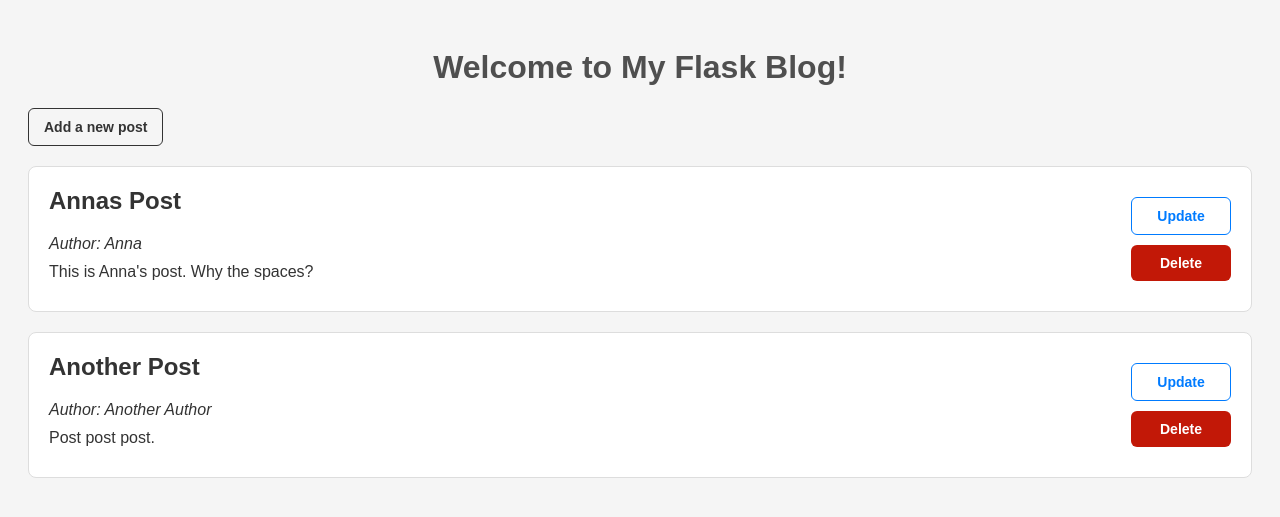
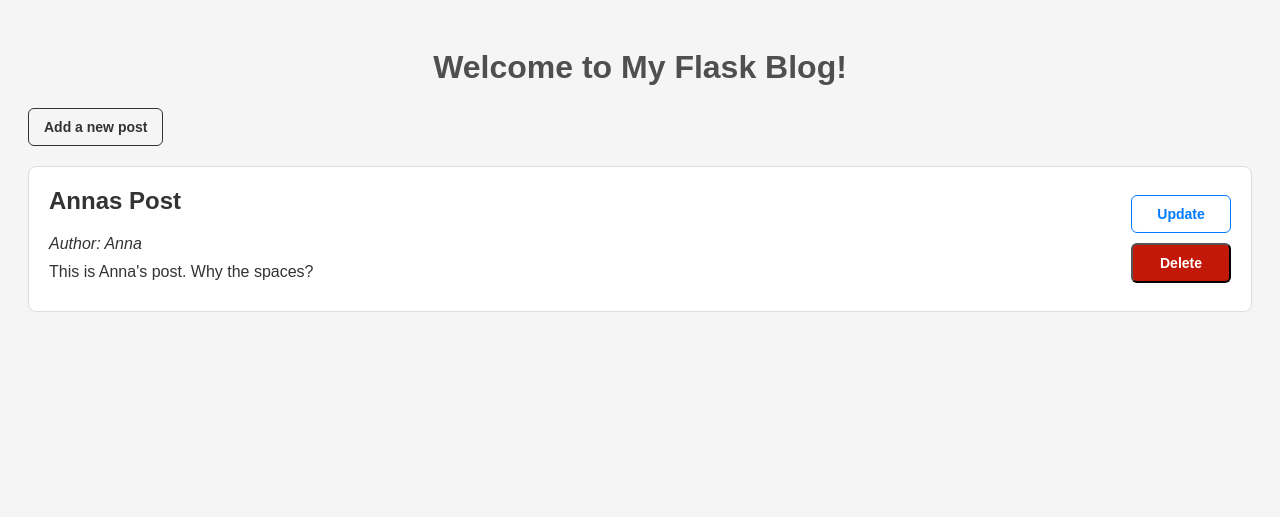
Before and after one commit to aslopianka/Masterblog, a Flask app: page / in a window 1280 px wide. Shown: the top 517 px of the page. Run offline with Flask 3, Linux system fonts and the light colour scheme.

Commit message:
changed delete method to post

```diff
--- a/app.py
+++ b/app.py
@@ -41,7 +41,7 @@ def add():
     return render_template('add.html')
 
 
-@app.route('/delete/<int:post_id>', methods=['DELETE'])
+@app.route('/delete/<int:post_id>', methods=['POST'])
 def delete(post_id):
     """
     Delete a blog post by its ID and redirect to index.
@@ -81,7 +81,5 @@ def update(post_id):
 
 
 
-
-
 if __name__ == '__main__':
-    app.run(host="0.0.0.0", port=5000, debug=True)
+    app.run(host="0.0.0.0", port=5001, debug=True)
--- a/static/style.css
+++ b/static/style.css
@@ -72,6 +72,7 @@ h1 {
 .delete-button {
     background-color: #C21807;
     color: #ffffff;
+    width: 100%;
 }
 
 form {
@@ -82,6 +83,12 @@ form {
     width: 100%;
     max-width: 500px;
     box-sizing: border-box;
+}
+
+form.delete-form {
+    background: none;
+    padding: 0;
+    box-shadow: none;
 }
 
 form div {
--- a/storage.json
+++ b/storage.json
@@ -4,11 +4,5 @@
     "title": "Annas Post",
     "author": "Anna",
     "content": "This is Anna's post. Why the spaces?\r\n            "
-  },
-  {
-    "id": 2,
-    "title": "Another Post",
-    "author": "Another Author",
-    "content": "                Post post post.\r\n            \r\n            "
   }
 ]
--- a/templates/index.html
+++ b/templates/index.html
@@ -20,7 +20,9 @@
         </div>
         <div class="post-actions">
             <a href="/update/{{ post.id }}" class="btn update-button">Update</a>
-            <a href="/delete/{{ post.id }}" class="btn delete-button">Delete</a>
+            <form class="delete-form" action="/delete/{{ post.id }}" method="POST">
+                <button type="submit" class="btn delete-button">Delete</button>
+            </form>
         </div>
     </div>
     {% endfor %}
```
